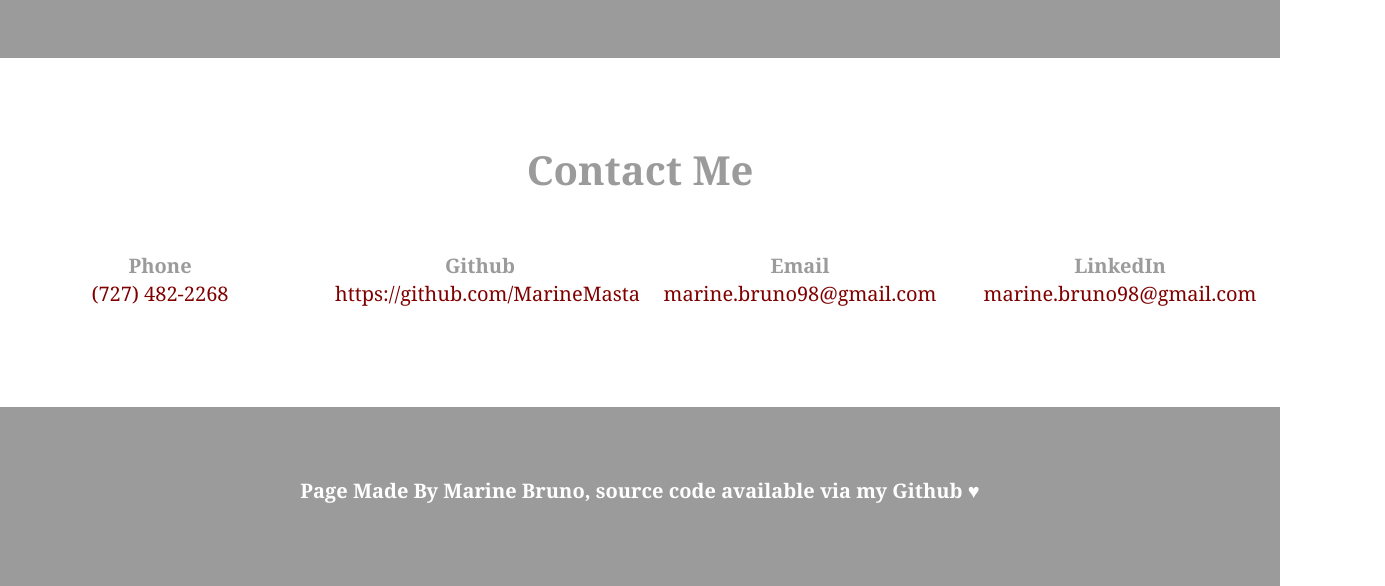
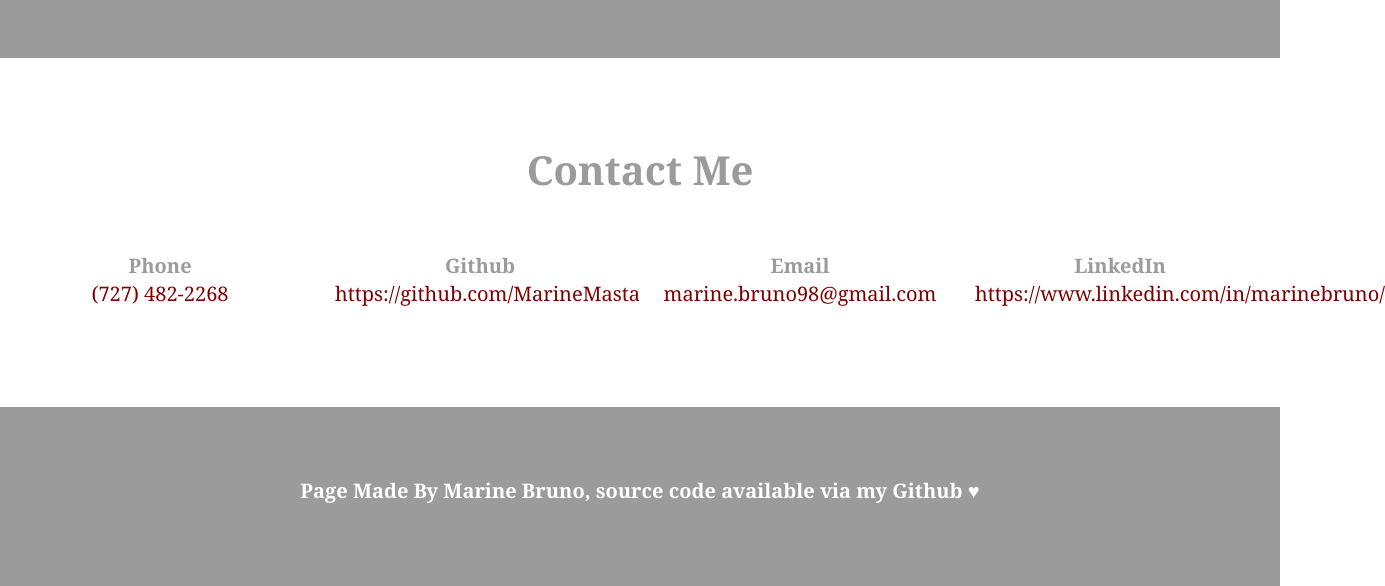
Before and after one commit to MarineMasta/Portfolio, a plain HTML site: page index.html in a window 1280 px wide. Shown: the part 2757-3343 px from the top of the page, 1385 px wide, since content can reach past the window. Drawn offline with nearby package versions, Linux system fonts and the light colour scheme.

Commit message:
changes to contact info

```diff
--- a/index.html
+++ b/index.html
@@ -129,7 +129,7 @@
             <div class="col-sm-3">
               <b>LinkedIn</b>
               <br/>
-              <a class="contacter" href="mailto:marine.bruno98@gmail.com">marine.bruno98@gmail.com</a>
+              <a class="contacter" href="https://www.linkedin.com/in/marinebruno/">https://www.linkedin.com/in/marinebruno/</a>
             </div>
           </div>
         <br/>
```
Also changed, not shown: 1 other file.
